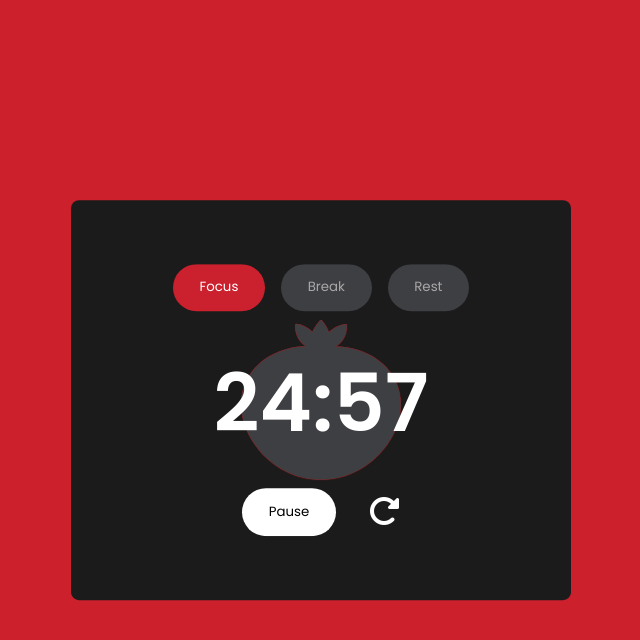
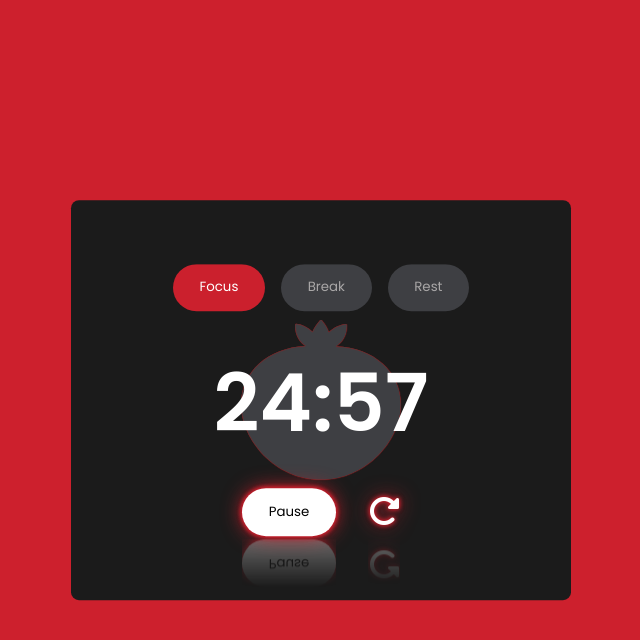
Before and after one commit to RicardMontfort90/Pomodoro, a plain HTML site: page index.html in a window 1280 px wide. Both pictures are taken after a click on the button "Start". Shown: the whole page, without its empty margins (319-959 px from the left). Drawn offline with Linux system fonts and the light colour scheme.

Commit message:
shadow efects CSS

```diff
--- a/style.css
+++ b/style.css
@@ -48,10 +48,7 @@ button {
     background-repeat: no-repeat; /* Evita que la imagen se repita */
 }
 
-.btn:hover {
-    background-color: #cb202d;
-    color: #ffffff;
-}
+
 
 .btn-focus {
     background-color: #cb202d;
@@ -78,24 +75,27 @@ button {
     gap: 2em;
 }
 
+
+
 #btn-start,
 #btn-pause {
     padding: 1em 2em;
     border-radius: 30em;
     cursor: pointer;
     background-color: #ffffff;
+    -webkit-box-reflect: below
+    3px linear-gradient(transparent, #0005);
+    box-shadow: 0 0 5px #cb202d, 0 0 5px #cb202d,
+                0 0 20px #cb202d, 0 0 5px #cb202d;
 }
 
-
-#btn-start:hover {
+.btn:hover,
+#btn-start:hover,
+#btn-pause:hover {
     color: #ffffff;
     background-color: #cb202d;
 }
 
-#btn-pause:hover {
-    color: #ffffff;
-    background-color: #cb202d;
-}
 
 #btn-reset {
     background-color: transparent;
@@ -103,6 +103,14 @@ button {
     outline: none;
     color: #ffffff;
     font-size: 2em;
+    -webkit-box-reflect: below
+    3px linear-gradient(transparent, #0005);
+
+}
+
+#btn-reset i {
+    text-shadow: 0 0 5px #cb202d, 0 0 5px #cb202d,
+                 0 0 20px #cb202d, 0 0 0px #cb202d;
 }
 
 #btn-reset:hover {
```
